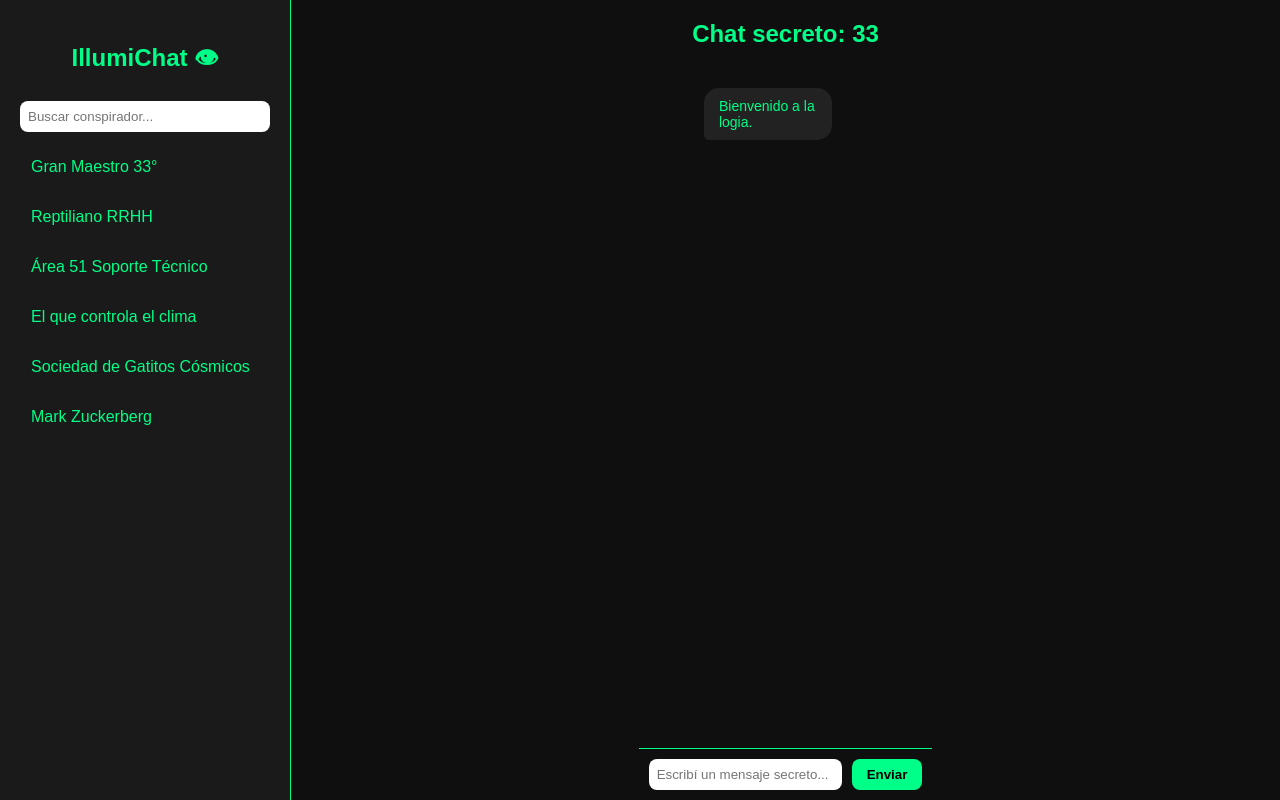
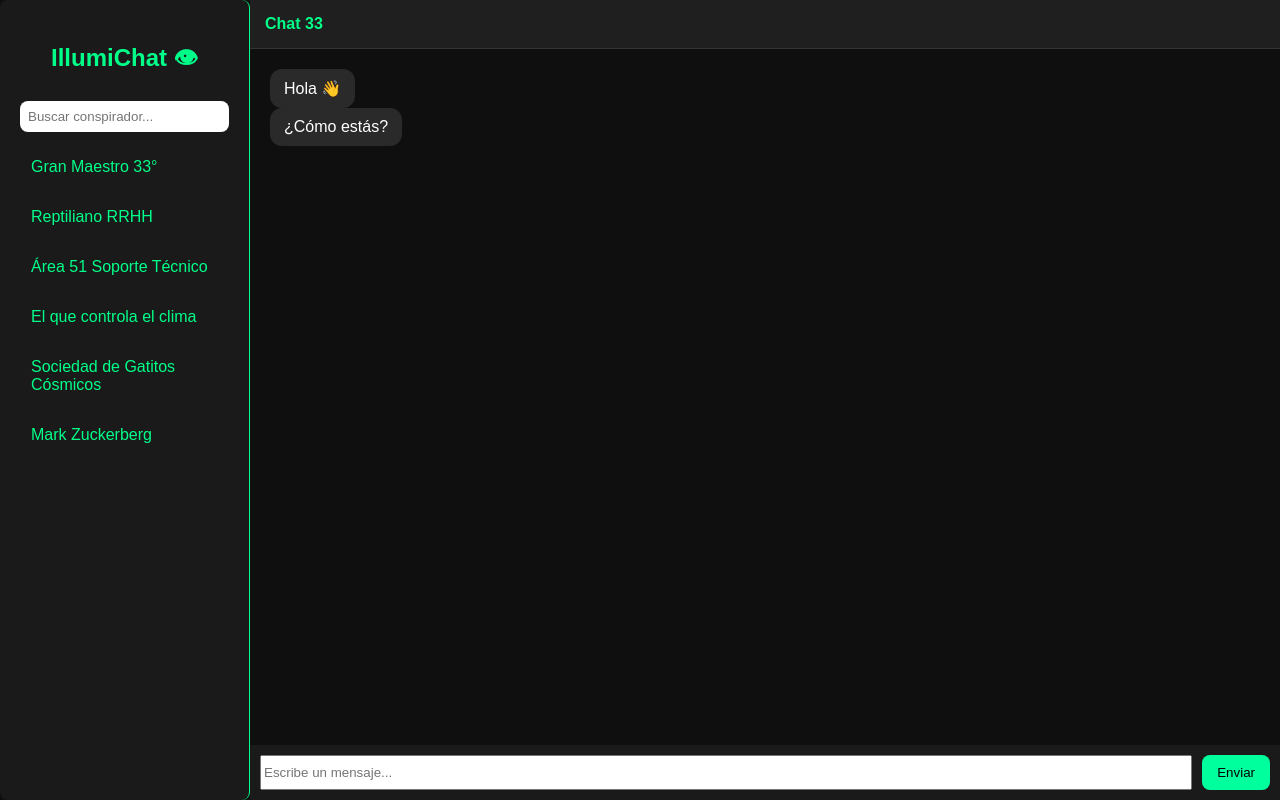
Before and after one commit to tomasezequiel3233/Final_Project_UTN, a React (Vite) app: page /chat/33 in a window 1280 px wide. Built offline with nearby package versions, Linux system fonts and the light colour scheme.

Commit message:
chat y barra  centrado

```diff
--- a/src/Pages/Chat.jsx
+++ b/src/Pages/Chat.jsx
@@ -1,40 +1,61 @@
+import { useState, useEffect, useRef } from "react";
 import { useParams } from "react-router-dom";
-import { useContext, useEffect, useRef } from "react";
-import { ChatContext } from "../Context/ChatContext";
-import Message from "../Components/Message";
-import MessageInput from "../Components/MessageInput";
 
 function Chat() {
   const { id } = useParams();
-  const { conversations, addMessage } = useContext(ChatContext);
+  const [messages, setMessages] = useState([
+    { text: "Hola 👋", sender: "other" },
+    { text: "¿Cómo estás?", sender: "other" },
+  ]);
+  const [newMessage, setNewMessage] = useState("");
+  const messagesEndRef = useRef(null);
 
-  const messages = conversations[id] || [];
-  const messagesEndRef = useRef(null);
+  const handleSubmit = (e) => {
+    e.preventDefault();
+    if (newMessage.trim() === "") return;
+
+    const myMessage = {
+      text: newMessage,
+      sender: "me",
+    };
+
+    setMessages((prev) => [...prev, myMessage]);
+    setNewMessage("");
+  };
 
   useEffect(() => {
     messagesEndRef.current?.scrollIntoView({ behavior: "smooth" });
   }, [messages]);
 
-  const handleSend = (text) => {
-    addMessage(id, { text, author: "me" });
-  };
-
   return (
     <div className="chat-window">
-      <h2>Chat secreto: {id}</h2>
+
+      {/* 🔥 Header con nombre del chat */}
+      <div className="chat-header">
+        Chat {id}
+      </div>
 
       <div className="messages">
         {messages.map((msg, index) => (
-          <Message
+          <div
             key={index}
-            text={msg.text}
-            author={msg.author}
-          />
+            className={`message ${msg.sender === "me" ? "sent" : "received"}`}
+          >
+            {msg.text}
+          </div>
         ))}
         <div ref={messagesEndRef}></div>
       </div>
 
-      <MessageInput onSend={handleSend} />
+      <form className="input-area" onSubmit={handleSubmit}>
+        <input
+          type="text"
+          placeholder="Escribe un mensaje..."
+          value={newMessage}
+          onChange={(e) => setNewMessage(e.target.value)}
+        />
+        <button type="submit">Enviar</button>
+      </form>
     </div>
   );
 }
--- a/src/index.css
+++ b/src/index.css
@@ -1,3 +1,7 @@
+* {
+  box-sizing: border-box;
+}
+
 body {
   margin: 0;
   font-family: Arial, sans-serif;
@@ -38,12 +42,11 @@ h1, h2 {
   background-color: #1a1a1a;
 }
 
-.chat-window,
-.chat-placeholder {
+.chat-window {
   flex: 1;
   display: flex;
-  justify-content: center;
-  align-items: center;
+  flex-direction: column;
+  width: 100%;
 }
 
 /* RESPONSIVE */
@@ -62,37 +65,41 @@ h1, h2 {
 
 /* ESTILOS TIPO BURBUJA */
 
+.chat-header {
+  padding: 15px;
+  background-color: #1f1f1f;
+  font-weight: bold;
+  border-bottom: 1px solid #333;
+}
+
 .messages {
   flex: 1;
+  overflow-y: auto;
   padding: 20px;
-  overflow-y: auto;
   display: flex;
   flex-direction: column;
-  gap: 10px;
 }
 
 .message {
-  max-width: 60%;
-  padding: 10px 15px;
-  border-radius: 15px;
-  font-size: 14px;
+  width: fit-content;
+  max-width: 70%;
+  padding: 10px 14px;
+  border-radius: 12px;
   word-wrap: break-word;
 }
 
-/* Mensajes mios */
-.message.me {
+/* mensajes tuyos */
+.sent {
   align-self: flex-end;
-  background-color: #00ff88;
-  color: #000;
-  border-bottom-right-radius: 5px;
+  background-color: #4caf50;
+  color: white;
 }
 
-/* Mensajes del otro */
-.message.them {
+/* mensajes recibidos */
+.received {
   align-self: flex-start;
-  background-color: #222;
-  color: #00ff88;
-  border-bottom-left-radius: 5px;
+  background-color: #2a2a2a;
+  color: white;
 }
 
 .message-form {
@@ -138,18 +145,44 @@ h1, h2 {
 .sidebar {
   width: 250px;
   background-color: #1a1a1a;
-}
-
-.chat-area {
-  flex: 1;
-  display: flex;
+  border-radius: 8px;
 }
 
 .chat-window {
   flex: 1;
   display: flex;
   flex-direction: column;
+  width: 100%;
 }
+
+.chat-area {
+  flex: 1;
+  display: flex;
+  width: 100%;
+}
+
+.input-area {
+  display: flex;
+  width: 100%;
+  box-sizing: border-box;
+  padding: 10px;
+  background-color: #1a1a1a;
+  gap: 10px;
+}
+
+.input-area input {
+  flex: 1;
+  min-width: 0;
+}
+
+.input-area button {
+  padding: 10px 15px;
+  border: none;
+  border-radius: 8px;
+  cursor: pointer;
+  background-color: #00ff9d;
+}
+
 /* PANTALLLA DE CARGA */
 
 .loading-screen {
```
